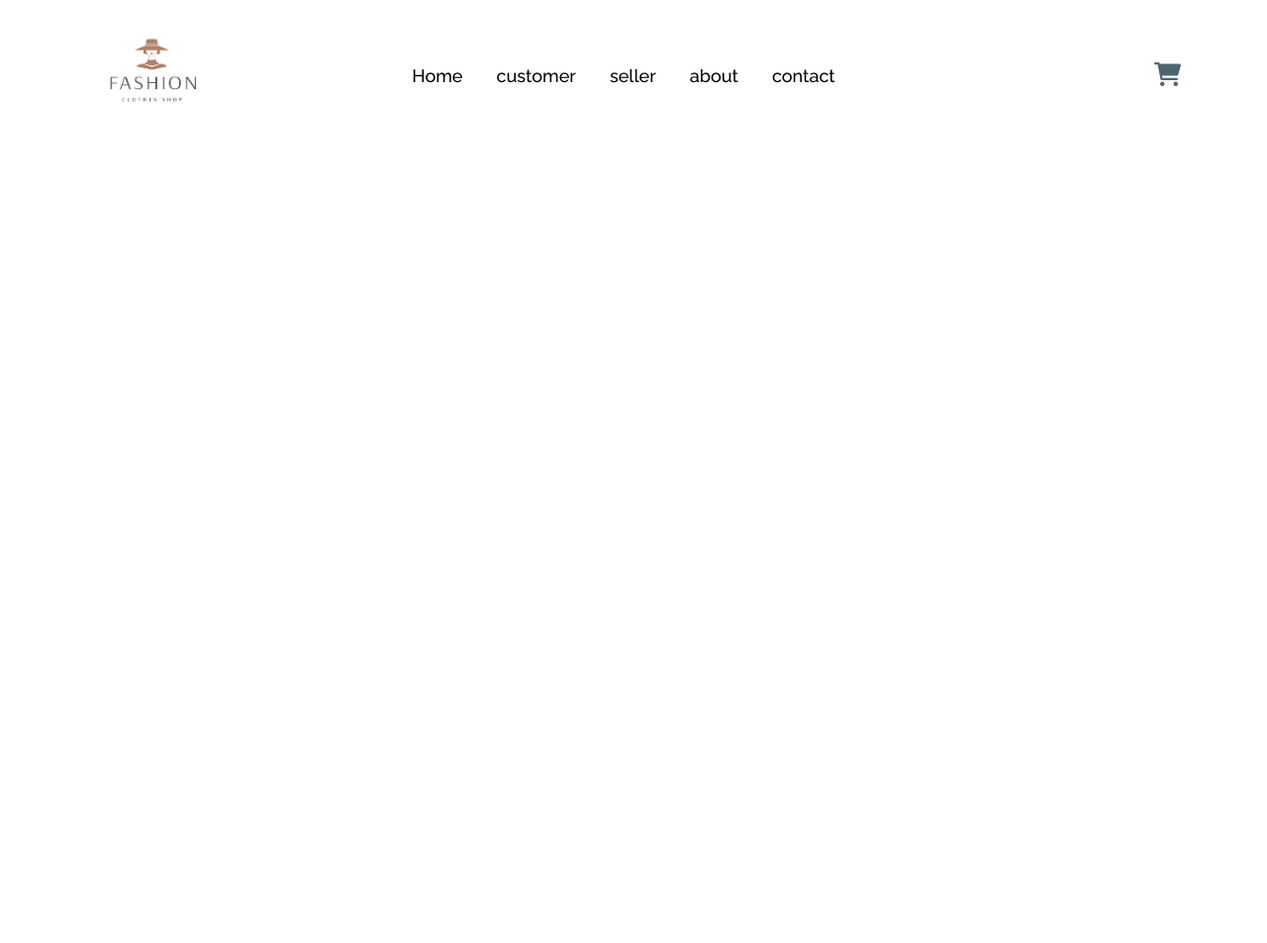
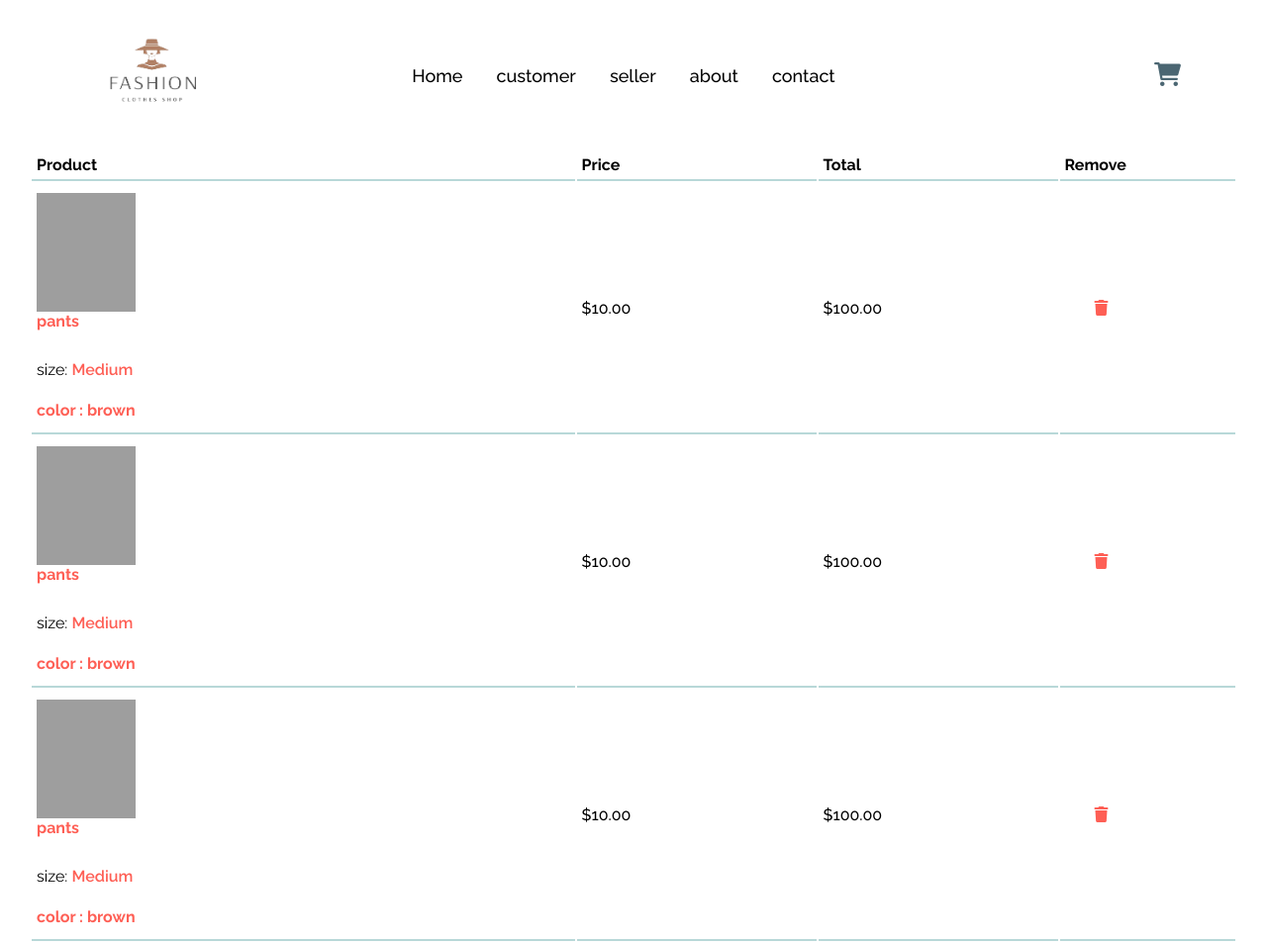
Before and after one commit to CA-G12/E-commerce-Team4, a website: page cart/cart.html in a window 1280 px wide. Shown: the whole page at 99% size. Before the commit the page ends 800 px from the top, so only its background shows below. Drawn offline with Linux system fonts and the light colour scheme; grey boxes are pictures that could not be loaded.

Commit message:
add cart section html css

```diff
--- a/cart/cart.css
+++ b/cart/cart.css
@@ -68,6 +68,66 @@ home{
    color:white;
   background-color:  #4b6672;
   transition: 0.1s;
+  }
+  cartpage{
+    margin:80px auto;
 
 
-  }
+    }
+    table{
+    width:100%;
+    padding: 0px  30px;
+    color:black;
+    font-weight: normal;
+
+
+
+    }
+    .cart-info{
+    display: flex;
+    flex-wrap: wrap;
+    width: 40%;
+    }
+    .cart-info img{
+    width:100px;
+    height: 120px;
+    margin-right: 50px;
+    }
+    th{
+    padding: 5px;
+    text-align: left;
+    border-bottom: var(--light-gray) solid 2px;
+
+    }
+    .color{
+    color:var(--light-red);
+    margin-bottom:30px;
+    font-weight: 800;
+    }
+
+    td a{
+    font-size: 16px;
+    margin:30px;
+    }
+    td{
+      padding: 10px 5px ;
+      border-bottom: var(--light-gray) solid 2px;
+    }
+    td .p{
+    margin-bottom: 3px;
+    }
+
+    .price{
+    width:20%;
+    font-weight: 500;
+
+
+    }
+    .total{
+    width:20%;
+    font-weight: 500;
+    }
+    .cart-info .p span{
+    color: var(--light-red);
+    font-weight: 600;
+    }
--- a/cart/cart.html
+++ b/cart/cart.html
@@ -31,7 +31,85 @@
         </nav>
       </div>
   </header>
-    <main></main>
+    <main>
+      <div class="cartpage"></div>
+  <table>
+    <tr>
+      <th>Product</th>
+      <th>Price</th>
+      <th>Total</th>
+      <th>Remove</th>
+    </tr>
+    <tr>
+    <td>
+    <div class="cart-info">
+    <img src="https://image.uniqlo.com/UQ/ST3/AsianCommon/imagesgoods/436604/sub/goods_436604_sub13.jpg?width=1600&impolicy=quality_75"alt="sorry">
+    <div class="text">
+    <p class="color">pants</p>
+    <p  class="p">size: <span>Medium</span></p><br>
+    <p  class="p color">color : brown</p>
+
+
+  </div>
+    </div>
+    </td>
+    <td class="price">$10.00</td>
+
+
+    <td class="total">$100.00</td>
+    <td>
+      <a href="" class="color"><i class="fa-solid fa-trash"></i></a>
+    </td>
+
+    </tr>
+    <tr>
+      <td>
+      <div class="cart-info">
+      <img src="https://image.uniqlo.com/UQ/ST3/AsianCommon/imagesgoods/436604/sub/goods_436604_sub13.jpg?width=1600&impolicy=quality_75"alt="sorry">
+      <div class="text">
+      <p class="color">pants</p>
+      <p  class="p">size: <span>Medium</span></p><br>
+      <p  class="p color">color : brown</p>
+
+
+    </div>
+      </div>
+      </td>
+      <td class="price">$10.00</td>
+
+
+      <td class="total">$100.00</td>
+      <td>
+        <a href="" class="color"><i class="fa-solid fa-trash"></i></a>
+      </td>
+
+      </tr>
+      <tr>
+        <td>
+        <div class="cart-info">
+        <img src="https://image.uniqlo.com/UQ/ST3/AsianCommon/imagesgoods/436604/sub/goods_436604_sub13.jpg?width=1600&impolicy=quality_75"alt="sorry">
+        <div class="text">
+        <p class="color">pants</p>
+        <p  class="p">size: <span>Medium</span></p><br>
+        <p  class="p color">color : brown</p>
+
+
+      </div>
+        </div>
+        </td>
+        <td class="price">$10.00</td>
+
+
+        <td class="total">$100.00</td>
+        <td>
+          <a href="" class="color"><i class="fa-solid fa-trash"></i></a>
+        </td>
+
+        </tr>
+  </table>
+ </div>
+    </main>
+
     <footer></footer>
     <script src="./logic.js"></script>
     <script src="./dom.js"></script>
```
